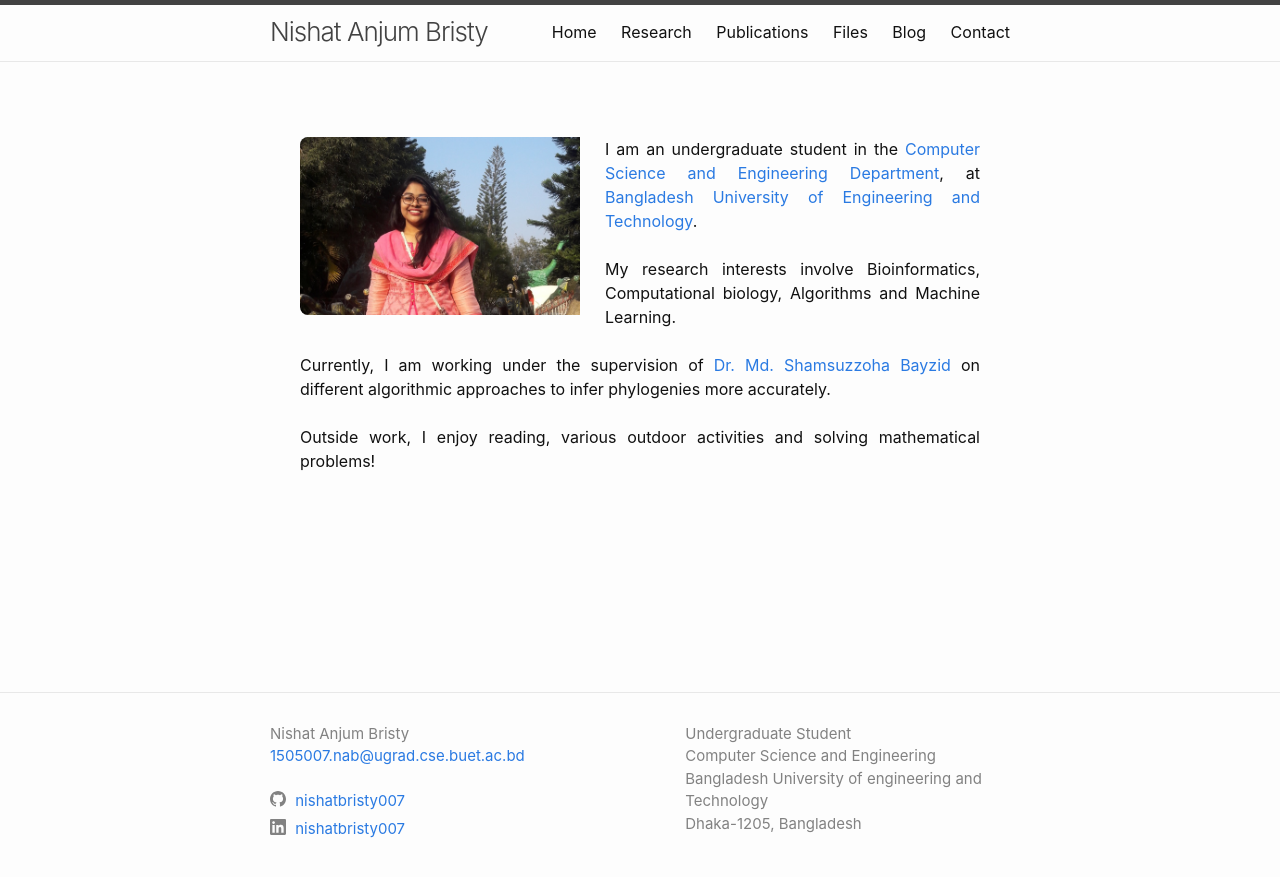
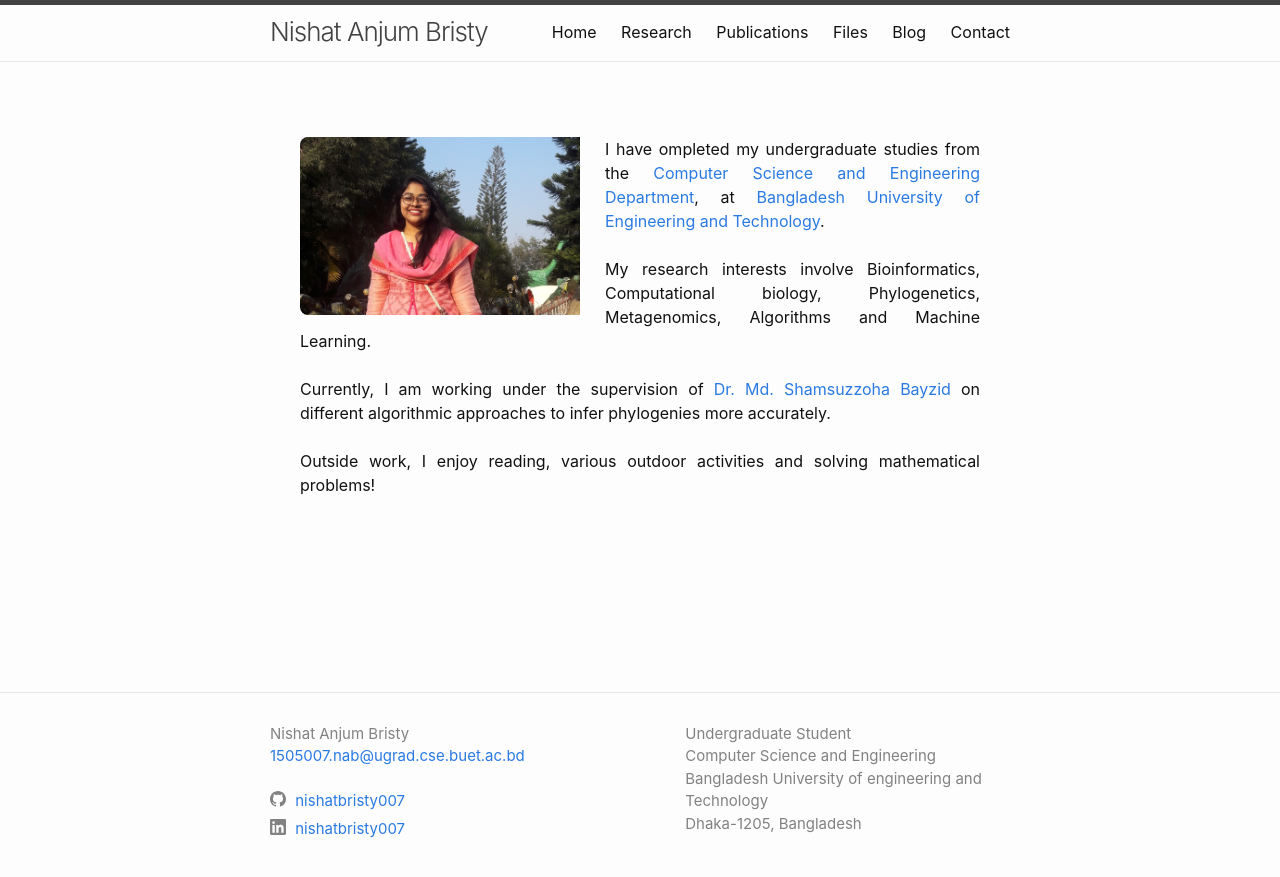
Before and after one commit to nishatbristy007/nishatbristy, a Jekyll site: the page built from index.markdown, in a window 1280 px wide. Shown: the top 877 px of the page. Built offline with Jekyll 4.4.1, drawn with Linux system fonts in a browser that asks for light colours.

Commit message:
Update home.html

```diff
--- a/_layouts/home.html
+++ b/_layouts/home.html
@@ -12,9 +12,9 @@ layout: default
     <div class="wrapper">
       <div class="home" style="text-align: justify">
         <p><img src="bristy.jpg" width="280" alt="image" align="left" style="border-radius:8px;padding-right:25px" /></p>
-        I am an undergraduate student in the <a href="https://cse.buet.ac.bd/">Computer Science and Engineering Department</a>, at <a href="https://buet.ac.bd/">Bangladesh University of Engineering and Technology</a>.
+        I have ompleted my undergraduate studies from the <a href="https://cse.buet.ac.bd/">Computer Science and Engineering Department</a>, at <a href="https://buet.ac.bd/">Bangladesh University of Engineering and Technology</a>.
         <br><br>
-        My research interests involve Bioinformatics, Computational biology, Algorithms and Machine Learning.
+        My research interests involve Bioinformatics, Computational biology, Phylogenetics, Metagenomics, Algorithms and Machine Learning.
         <br><br>
         Currently, I am working under the supervision of <a href="https://cse.buet.ac.bd/faculty/facdetail.php?id=bayzid">Dr. Md. Shamsuzzoha Bayzid</a> on different algorithmic approaches to infer phylogenies more accurately.
         <br><br>
```
